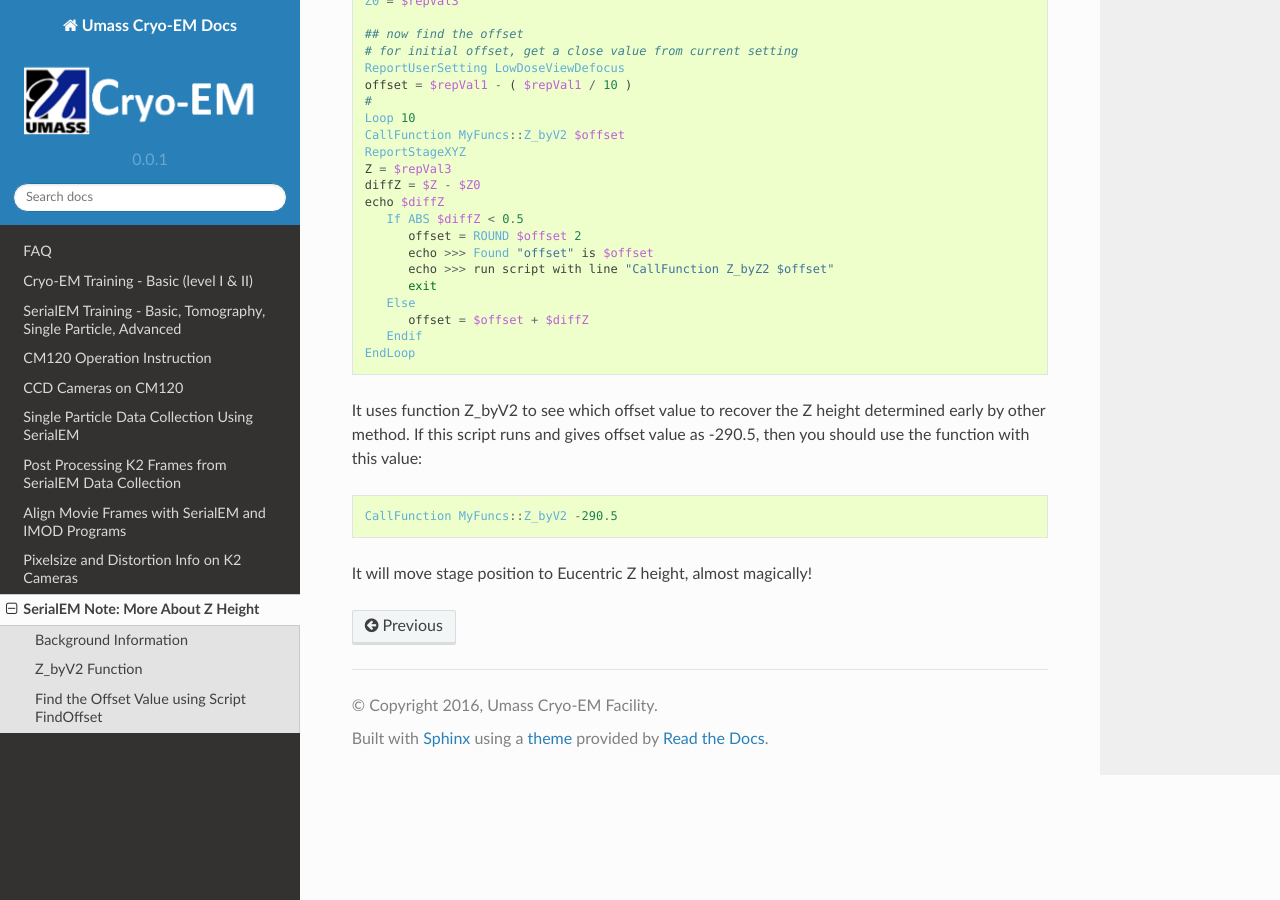
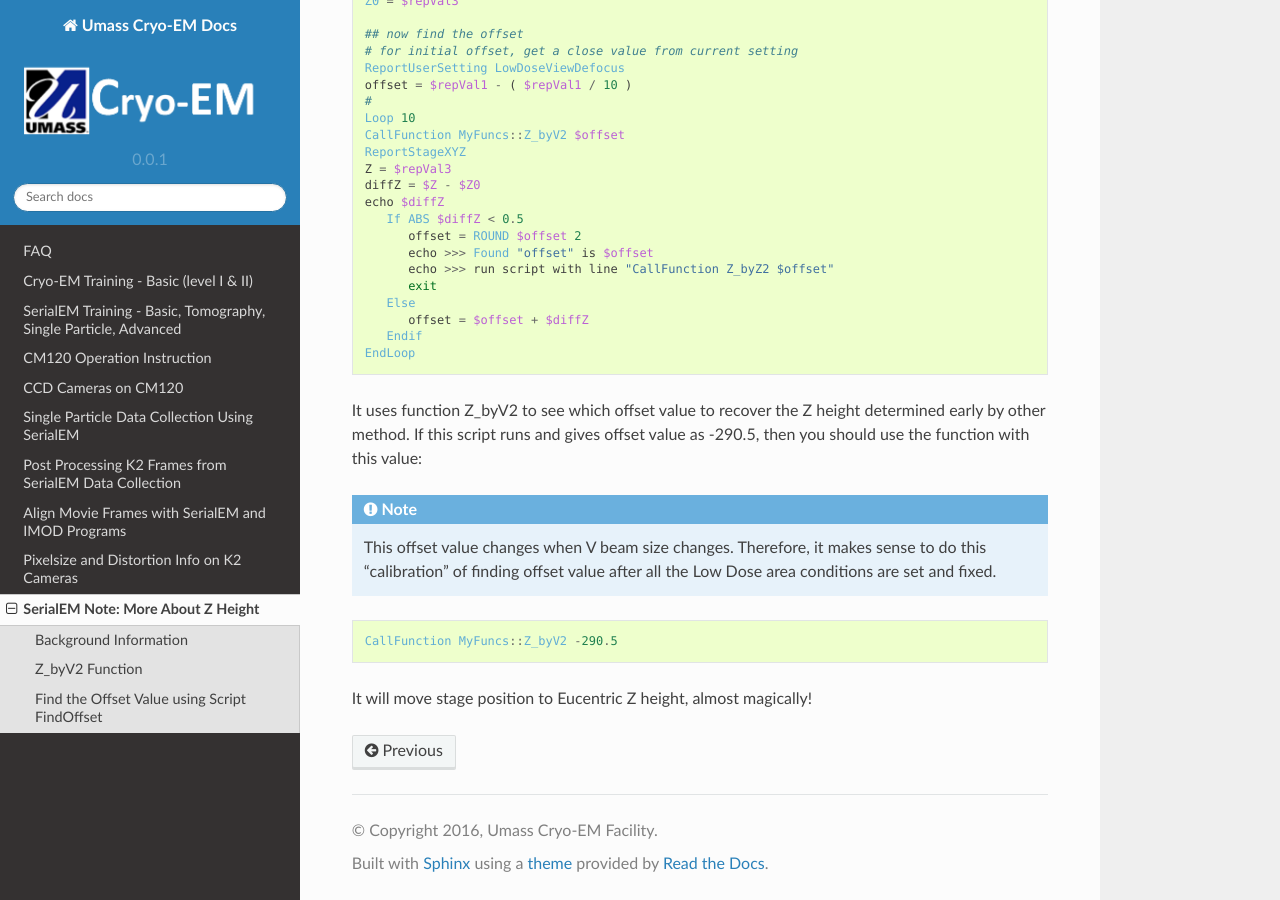
Before and after one commit to xuchen66/sphinx-emdocs, a Sphinx documentation site: the page built from source/serialEM-note-more-about-z-height.rst, in a window 1280 px wide and 900 px high, scrolled down 2624 px. Built offline with Sphinx 7.4.7 and the Read the Docs theme 2.0.0, drawn with Linux system fonts in a browser that asks for light colours; pages that are not in the unit, such as notebooks, are missing from menus.

Commit message:
Update serialEM-note-more-about-z-height.rst

```diff
--- a/source/serialEM-note-more-about-z-height.rst
+++ b/source/serialEM-note-more-about-z-height.rst
@@ -144,6 +144,11 @@ If we found the good "offset" value, it will be good for some time, at least thi
 
 It uses function Z_byV2 to see which offset value to recover the Z height determined early by other method. If this script runs and gives offset value as -290.5, then you should use the function with this value:
 
+.. note::
+
+   This offset value changes when V beam size changes. Therefore, it makes sense to do this "calibration" of finding
+   offset value after all the Low Dose area conditions are set and fixed.
+
 .. code-block:: ruby
 
    CallFunction MyFuncs::Z_byV2 -290.5
```
